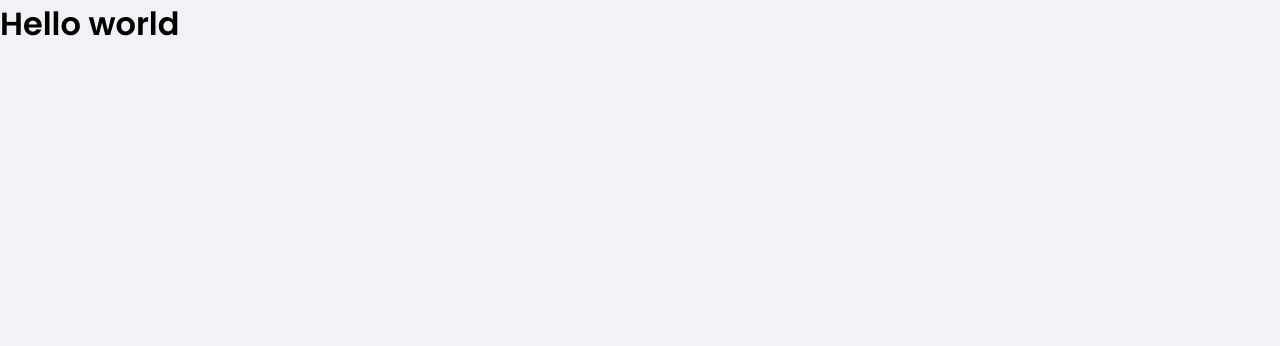
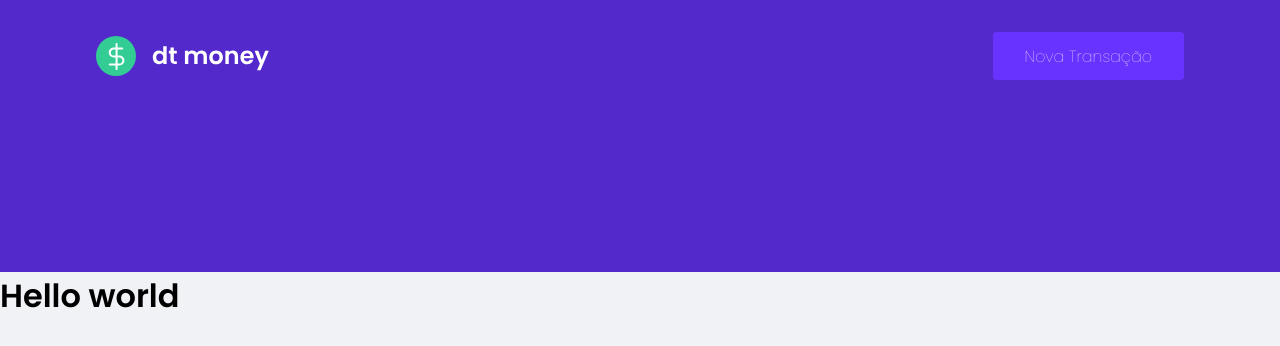
Before and after one commit to danielPaulinoMesquita/course-react-app-dt, a React (Create React App) app: page / in a window 1280 px wide. Shown: the top 346 px of the page. Built offline with nearby package versions, Linux system fonts and the light colour scheme.

Commit message:
4- Create the first component, called Header

```diff
--- a/src/App.tsx
+++ b/src/App.tsx
@@ -1,10 +1,12 @@
 import React from 'react';
 import {GlobalStyle} from "./styles/global";
+import {Header} from "./components/Header";
 
 
 export function App() {
     return (
         <>
+            <Header/>
             <h1>Hello world</h1>
             <GlobalStyle/>
         </>
--- /dev/null
+++ b/src/components/Header/index.tsx
@@ -0,0 +1,13 @@
+import logoImg from '../../assets/logo.svg';
+import {Container, Content} from './styles';
+
+export function Header(){
+    return (
+        <Container>
+            <Content>
+                <img src={logoImg} alt="dt money"/>
+                <button type="button">Nova Transação</button>
+            </Content>
+        </Container>
+    )
+}
--- /dev/null
+++ b/src/components/Header/styles.ts
@@ -0,0 +1,34 @@
+import styled from 'styled-components'
+
+export const Container = styled.header`
+  background: var(--blue);
+`;
+
+export const Content = styled.div`
+  max-width: 1120px;
+  margin: 0 auto;
+
+  padding: 2rem 1rem 12rem;
+  //display flex it's mean that all items in content are will be to the same line
+  display: flex;
+  align-items: center;
+  justify-content: space-between;
+
+  button {
+    font-size: 1rem;
+    color: #FFF;
+    background: var(--blue-light);
+    border: 0;
+    padding: 0 2rem;
+    border-radius: 0.25rem;
+    height: 3rem;
+
+    transition: 0.2s;
+
+    &:hover {
+      //filter: blur(5px); <- interesting
+      filter: brightness(0.9);
+    }
+  }
+
+`;
--- a/src/styles/global.ts
+++ b/src/styles/global.ts
@@ -28,7 +28,7 @@
     }
   }
 
-  // REM =  1rem = 16px  (It's calculate to proportional size of elemnts)
+  // REM =  1rem = 16px  (It's calculate to proportional size of elements)
 
   body{
     background: var(--background);
```
Lines whose indentation alone changed are shown as unchanged.
